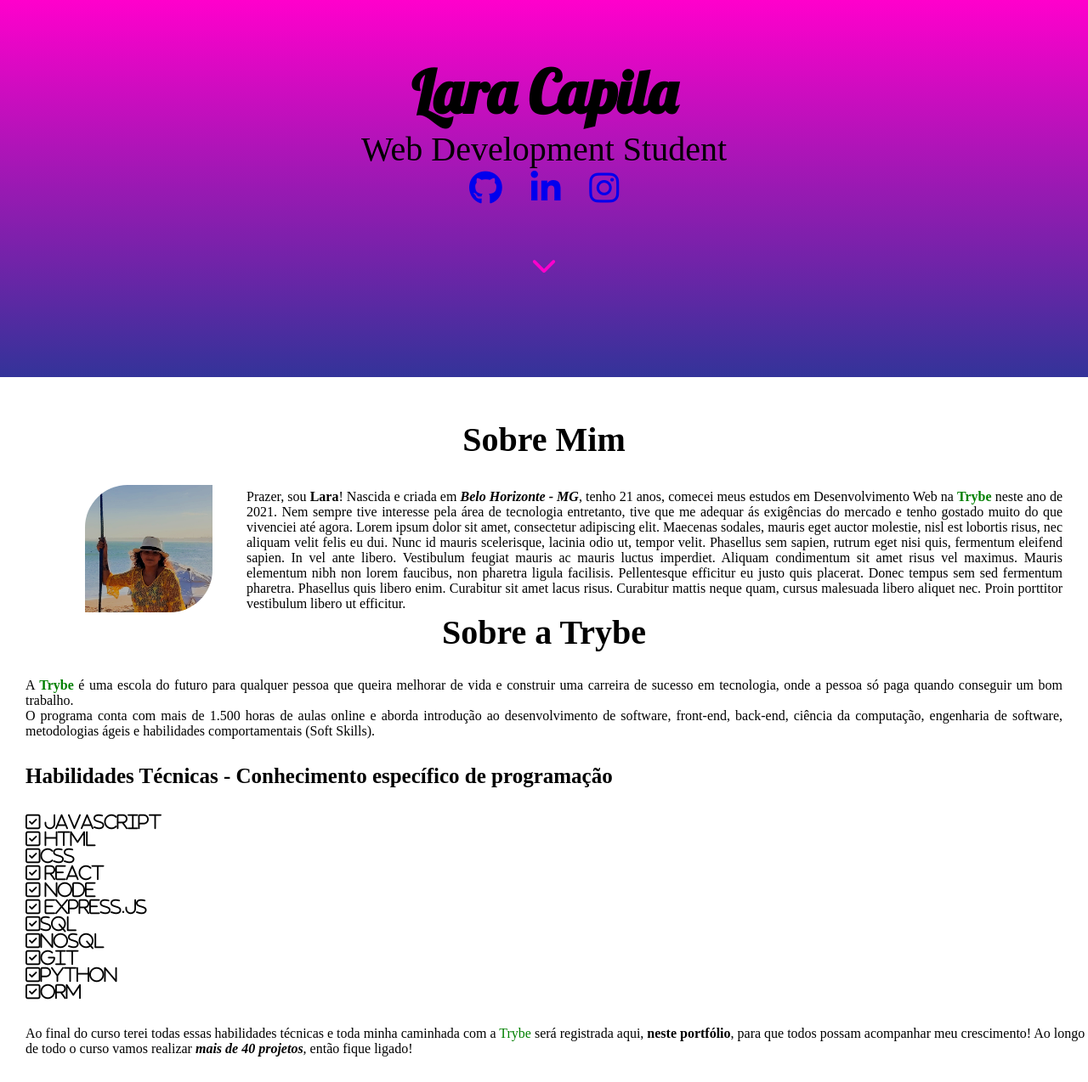
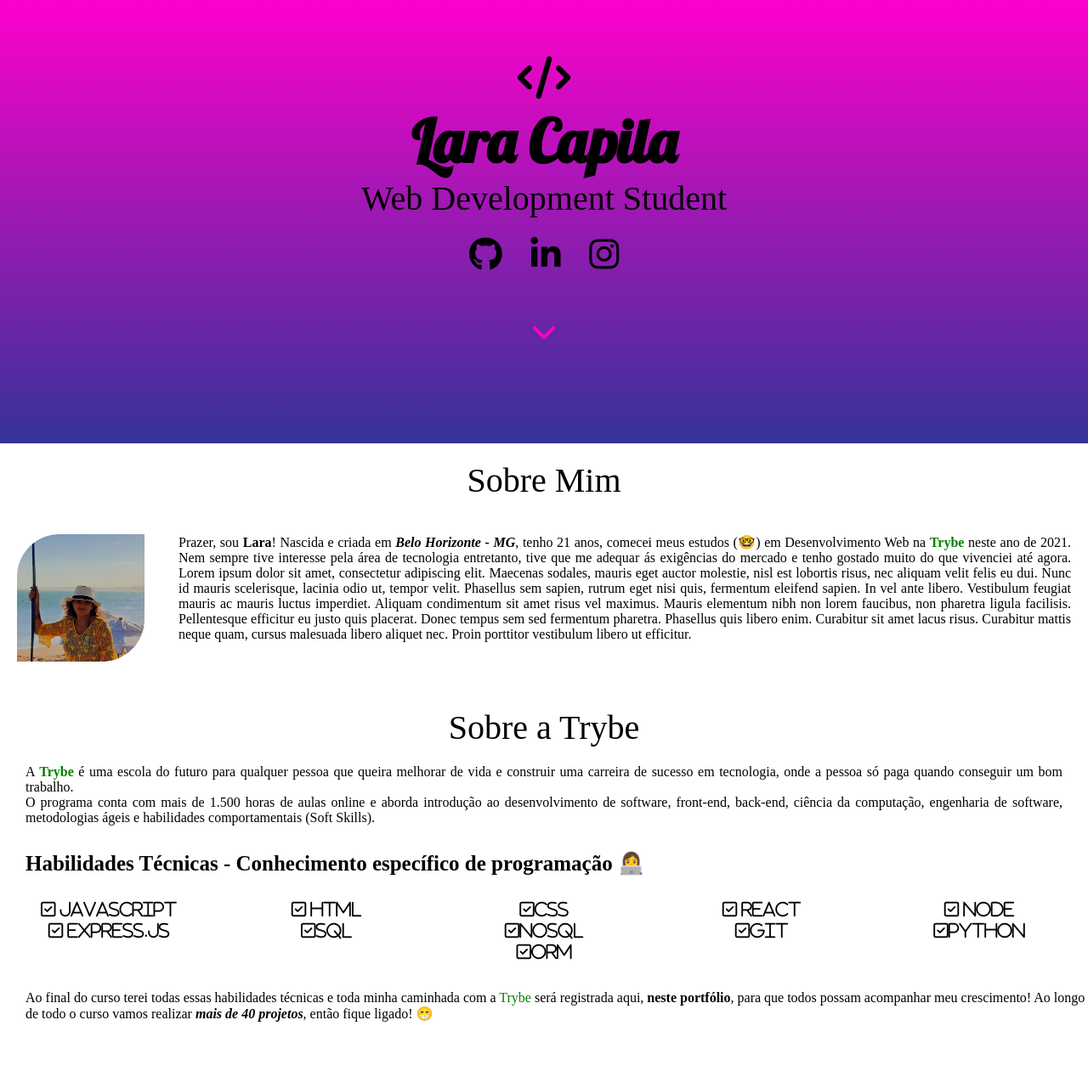
Before and after one commit to Lara-Capila/Lara-Capila-portfolio, a plain HTML site: page index.html in a window 1280 px wide. Shown: the whole page at 85% size. After the commit the page ends 1233 px from the top, so only its background shows below. Drawn offline with Linux system fonts and the light colour scheme.

Commit message:
Commit final

```diff
--- a/index.html
+++ b/index.html
@@ -10,50 +10,57 @@
 </head>
 <body>
 
-
     <div class="hero conteiner">
+        <div class="icon-code">
+            <i class="fa fa-code" aria-hidden="true"></i>
+        </div>
         <h1>Lara Capila</h1>
         <p>Web Development Student</p>
         <div class="icon">
-            <a href="https://github.com/Lara-Capila/"> <i class="fa fa-github" aria-hidden="true"></i></a>
-            <a href="https://www.linkedin.com/in/lara-capila/"> <i class="fa fa-linkedin" aria-hidden="true"></i></a>
-            <a href="https://www.instagram.com/lara.capila/"> <i class="fa fa-instagram" aria-hidden="true"></i></a>
+            <a href="https://github.com/Lara-Capila/" target="blank"> <i class="fa fa-github" aria-hidden="true"></i></a>
+            <a href="https://www.linkedin.com/in/lara-capila/" target="blank"> <i class="fa fa-linkedin" aria-hidden="true"></i></a>
+            <a href="https://www.instagram.com/lara.capila/" target="blank"> <i class="fa fa-instagram" aria-hidden="true"></i></a>
         </div>
         <a class="button-arrow button" href="#about-me"> <i class="fa fa-chevron-down" aria-hidden="true"></i></a>
     </div>
 
 
-
     <div class="about-me" id="about-me">
-        <h2>Sobre Mim</h2>
-        <img src="imagens/eu.jpg" alt="Foto de Lara Capila">
-        <p>Prazer, sou <strong>Lara</strong>! Nascida e criada em <em><strong>Belo Horizonte - MG</strong></em>, tenho 21 anos, comecei meus estudos em Desenvolvimento Web na <strong> <span class="trybe-color"> Trybe </span></strong> neste ano de 2021. Nem sempre tive interesse pela área de tecnologia entretanto, tive que me adequar ás exigências do mercado e tenho gostado muito do que vivenciei até agora. Lorem ipsum dolor sit amet, consectetur adipiscing elit. Maecenas sodales, mauris eget auctor molestie, nisl est lobortis risus, nec aliquam velit felis eu dui. Nunc id mauris scelerisque, lacinia odio ut, tempor velit. Phasellus sem sapien, rutrum eget nisi quis, fermentum eleifend sapien. In vel ante libero. Vestibulum feugiat mauris ac mauris luctus imperdiet. Aliquam condimentum sit amet risus vel maximus. Mauris elementum nibh non lorem faucibus, non pharetra ligula facilisis. Pellentesque efficitur eu justo quis placerat. Donec tempus sem sed fermentum pharetra. Phasellus quis libero enim. Curabitur sit amet lacus risus. Curabitur mattis neque quam, cursus malesuada libero aliquet nec. Proin porttitor vestibulum libero ut efficitur.  </p>
+        <div class="title">Sobre Mim</div>
+        <div class="container-about-me">
+            <div class="padding-15">
+                <img src="imagens/eu.jpg" alt="Foto de Lara Capila">
+            </div>
+            <div class="padding-15">
+                <p>Prazer, sou <strong>Lara</strong>! Nascida e criada em <em><strong>Belo Horizonte - MG</strong></em>, tenho 21 anos, comecei meus estudos (🤓) em Desenvolvimento Web na <strong> <span class="trybe-color"> Trybe </span></strong> neste ano de 2021. Nem sempre tive interesse pela área de tecnologia entretanto, tive que me adequar ás exigências do mercado e tenho gostado muito do que vivenciei até agora. Lorem ipsum dolor sit amet, consectetur adipiscing elit. Maecenas sodales, mauris eget auctor molestie, nisl est lobortis risus, nec aliquam velit felis eu dui. Nunc id mauris scelerisque, lacinia odio ut, tempor velit. Phasellus sem sapien, rutrum eget nisi quis, fermentum eleifend sapien. In vel ante libero. Vestibulum feugiat mauris ac mauris luctus imperdiet. Aliquam condimentum sit amet risus vel maximus. Mauris elementum nibh non lorem faucibus, non pharetra ligula facilisis. Pellentesque efficitur eu justo quis placerat. Donec tempus sem sed fermentum pharetra. Phasellus quis libero enim. Curabitur sit amet lacus risus. Curabitur mattis neque quam, cursus malesuada libero aliquet nec. Proin porttitor vestibulum libero ut efficitur.  </p>
+            </div>
+        </div>
     </div>
 
     <div class="about-trybe" id="trybe">
-        <h2>Sobre a Trybe</h2>
+        <div class="title">Sobre a Trybe</div>
         <p>A <span class="trybe-color"> <strong> Trybe</strong></span> é uma escola do futuro para qualquer pessoa que queira melhorar de vida e construir uma carreira de sucesso em tecnologia, onde a pessoa só paga quando conseguir um bom trabalho. <br>
 
         O programa conta com mais de 1.500 horas de aulas online e aborda introdução ao desenvolvimento de software, front-end, back-end, ciência da computação, engenharia de software, metodologias ágeis e habilidades comportamentais (Soft Skills).</p>
     </div>
 
-    <h3>Habilidades Técnicas - Conhecimento específico de programação</h3>
+    <h3>Habilidades Técnicas - Conhecimento específico de programação 👩‍💻</h3>
 
-    <div class="technical-skill ">
-        <i class="fa fa-check-square-o icon-skils" aria-hidden="true"> JavaScript</i>
-        <i class="fa fa-check-square-o icon-skils" aria-hidden="true"> HTML</i>
-        <i class="fa fa-check-square-o icon-skils" aria-hidden="true">CSS</i>
-        <i class="fa fa-check-square-o icon-skils" aria-hidden="true"> React</i>
-        <i class="fa fa-check-square-o icon-skils" aria-hidden="true"> Node</i>
-        <i class="fa fa-check-square-o icon-skils" aria-hidden="true"> Express.js</i>
-        <i class="fa fa-check-square-o icon-skils" aria-hidden="true">SQL</i>
-        <i class="fa fa-check-square-o icon-skils" aria-hidden="true">NoSQL</i>
-        <i class="fa fa-check-square-o icon-skils" aria-hidden="true">Git</i>
-        <i class="fa fa-check-square-o icon-skils" aria-hidden="true">Python</i>
-        <i class="fa fa-check-square-o icon-skils" aria-hidden="true">ORM</i>
+    <div class="technical-skill">
+        <i class="fa fa-check-square-o icon-skills" aria-hidden="true"> JavaScript</i>
+        <i class="fa fa-check-square-o icon-skills" aria-hidden="true"> HTML</i>
+        <i class="fa fa-check-square-o icon-skills" aria-hidden="true">CSS</i>
+        <i class="fa fa-check-square-o icon-skills" aria-hidden="true"> React</i>
+        <i class="fa fa-check-square-o icon-skills" aria-hidden="true"> Node</i>
+        <i class="fa fa-check-square-o icon-skills" aria-hidden="true"> Express.js</i>
+        <i class="fa fa-check-square-o icon-skills" aria-hidden="true">SQL</i>
+        <i class="fa fa-check-square-o icon-skills" aria-hidden="true">NoSQL</i>
+        <i class="fa fa-check-square-o icon-skills" aria-hidden="true">Git</i>
+        <i class="fa fa-check-square-o icon-skills" aria-hidden="true">Python</i>
+        <i class="fa fa-check-square-o icon-skills" aria-hidden="true">ORM</i>
     </div>
 
-    <p class="final-paragraph">Ao final do curso terei todas essas habilidades técnicas e toda minha caminhada com a <span class="trybe-color">Trybe</span> será registrada aqui, <strong>neste portfólio</strong>, para que todos possam acompanhar meu crescimento! Ao longo de todo o curso vamos realizar <em><strong>mais de 40 projetos</em></strong>, então fique ligado!</p>
+    <p class="final-paragraph">Ao final do curso terei todas essas habilidades técnicas e toda minha caminhada com a <span class="trybe-color">Trybe</span> será registrada aqui, <strong>neste portfólio</strong>, para que todos possam acompanhar meu crescimento! Ao longo de todo o curso vamos realizar <em><strong>mais de 40 projetos</em></strong>, então fique ligado! 😁 </p>
 
 </body>
 </html>
--- a/style.css
+++ b/style.css
@@ -7,6 +7,10 @@
 
 p {
     font-size: 16px;
+}
+
+.icon-code {
+    font-size: 50px;
 }
 
 body {
@@ -20,13 +24,6 @@
     font-family: 'Lobster', cursive;
     font-size: 70px;
     text-align: center;
-}
-
-h2 {
-    text-align: center;
-    font-size: 40px;
-    margin-top: 50px;
-    margin-bottom: 30px;
 }
 
 h3 {
@@ -64,11 +61,11 @@
 
 .about-me p {
     font-size: 16px;
-    float: right;
+    /* float: right; */
     text-align: justify;
-    margin-right: 30px;
+    /* margin-right: 30px;
     margin-top: 5px;
-    max-width: 75%;
+    max-width: 75%; */
 }
 
 .trybe-color {
@@ -79,18 +76,18 @@
     width: 150px;
     border-bottom-right-radius: 50px;
     border-top-left-radius: 50px;
-    margin-left: 100px;
-    float: left;
+    /* margin-left: 100px;
+    float: left; */
 }
 
 .icon a {
     font-size: 40px;
     padding: 15px;
+    color: black;
 }
 
 .icon {
-    /* margin-left: 400px;
-    margin-top: 10px; */
+    padding-top: 20px;
 }
 
 .about-trybe {
@@ -112,10 +109,16 @@
 .technical-skill {
     display: flex;
     justify-content: center;
-    flex-direction: column;
+    /* flex-direction: column; */
     align-content: space-between;
     font-size: 20px;
-    margin-left: 30px;
+    flex-wrap: wrap;
+    text-align: center;
+}
+
+.icon-skills {
+    width: 20%;
+    padding-bottom: 5px;
 }
 
 .final-paragraph {
@@ -123,3 +126,18 @@
     margin-top: 30px;
     margin-bottom: 30px;
 }
+
+.container-about-me {
+    display: flex;
+}
+
+.padding-15 {
+    padding: 20px;
+}
+
+.title {
+    text-align: center;
+    font-size: 40px;
+    margin-bottom: 20px;
+    margin-top: 20px;
+}
```
